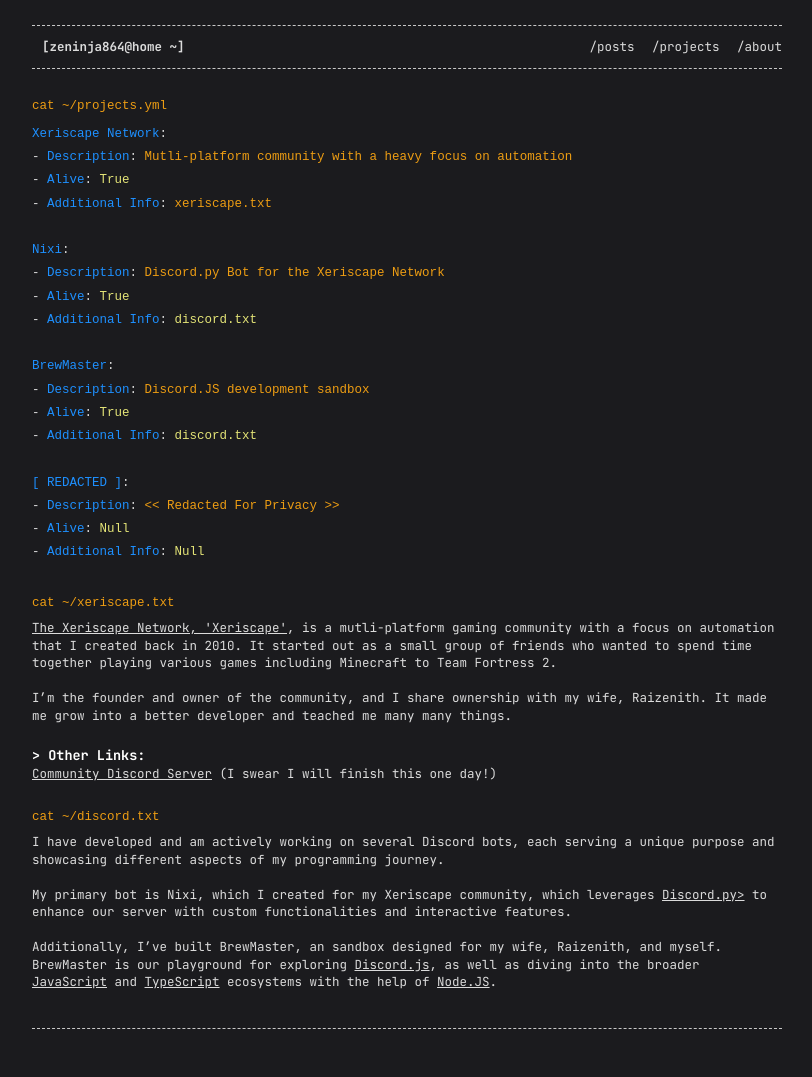
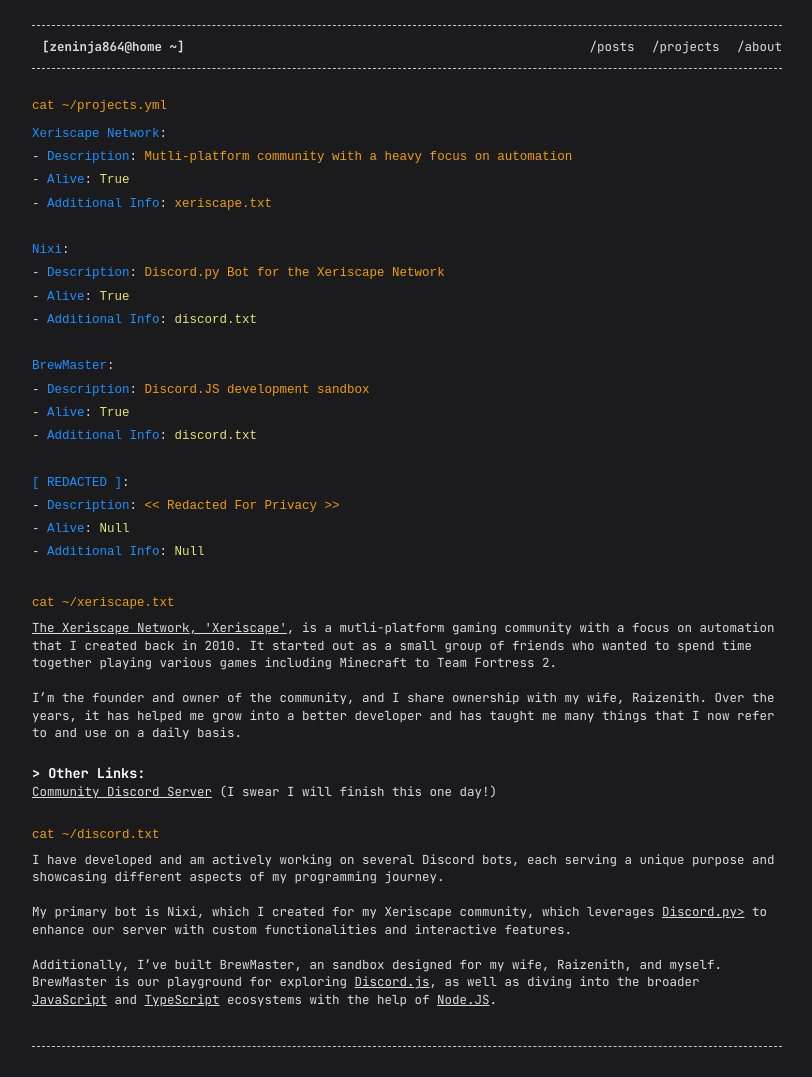
Before and after one commit to ZeNinja864/zeninja864.github.io, a Jekyll site: the page built from projects.html, in a window 1280 px wide. Shown: the whole page, without its empty margins (233-1045 px from the left). Built offline with Jekyll 4.4.1, drawn with Linux system fonts in a browser that asks for light colours.

Commit message:
Update Projects page.

```diff
--- a/projects.html
+++ b/projects.html
@@ -31,7 +31,7 @@ permalink: /projects
 <figure class="highlight"><pre><code class="language-yaml" data-lang="yaml"><span class="s">cat ~/xeriscape.txt</span></code></pre></figure>
 <p><a href="https://xeriscape.network">The Xeriscape Network, 'Xeriscape'</a>, is a mutli-platform gaming community with a focus on automation that I created back in 2010. It started out as a small group of friends who wanted to spend time together playing various games including Minecraft to Team Fortress 2.
 
-I’m the founder and owner of the community, and I share ownership with my wife, Raizenith. It made me grow into a better developer and teached me many many things.</p>
+I’m the founder and owner of the community, and I share ownership with my wife, Raizenith. Over the years, it has helped me grow into a better developer and has taught me many things that I now refer to and use on a daily basis.</p>
 
 <h2 id="-other-links">&gt; Other Links:</h2>
 <p><a href='https://discord.xeriscape.network/'>Community Discord Server</a> (I swear I will finish this one day!)</p>
```
